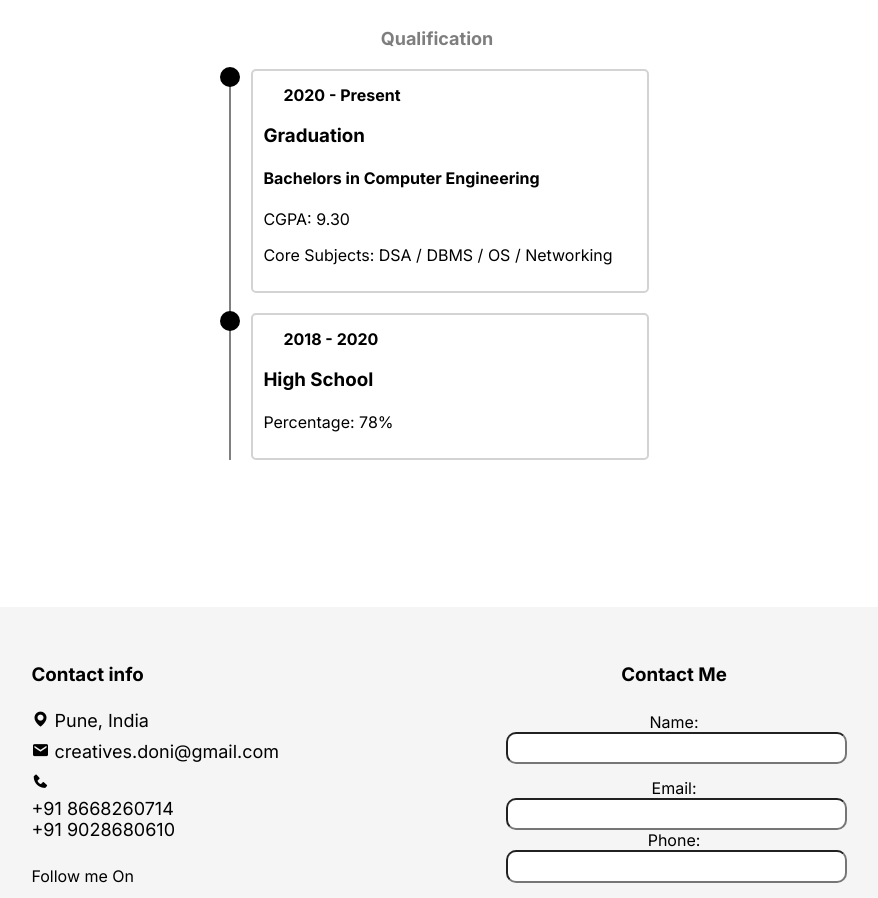
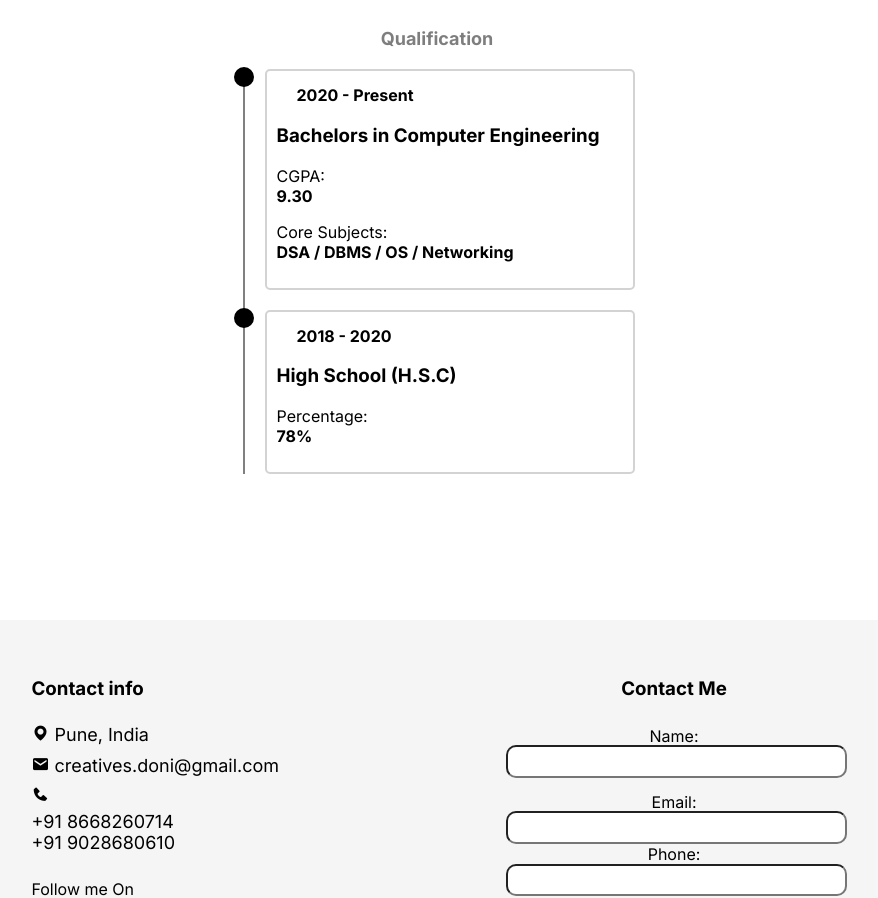
Before and after one commit to hacknovas/PortfolioHN, a Next.js app: page / in a window 1280 px wide. Shown: the part 2960-3858 px from the top of the page, without its empty margins (203-1081 px from the left). Built offline with nearby package versions, Linux system fonts and the light colour scheme.

Commit message:
Updatedqualification module

```diff
--- a/src/app/Components/Edu.tsx
+++ b/src/app/Components/Edu.tsx
@@ -10,16 +10,14 @@ export default function Edu() {
                     <div className={styles.educationMark}>
                         <div className={styles.singleEDU}>
                             <b>2020 - Present</b>
-                            <h3>Graduation</h3>
-                            <h4>Bachelors in Computer Engineering</h4>
-                            <p>CGPA: 9.30</p>
-                            <p>Core Subjects: DSA / DBMS / OS / Networking</p>
+                            <h3>Bachelors in Computer Engineering</h3>
+                            <p>CGPA: <br /><b> 9.30</b></p>
+                            <p>Core Subjects: <br /><b> DSA / DBMS / OS / Networking</b></p>
                         </div>
                         <div className={styles.singleEDU}>
                             <b>2018 - 2020</b>
-                            <h3>High School</h3>
-                            <h4></h4>
-                            <p>Percentage: 78%</p>
+                            <h3>High School (H.S.C)</h3>
+                            <p>Percentage: <br /><b>78%</b></p>
                             <p></p>
                         </div>
                     </div>
```
